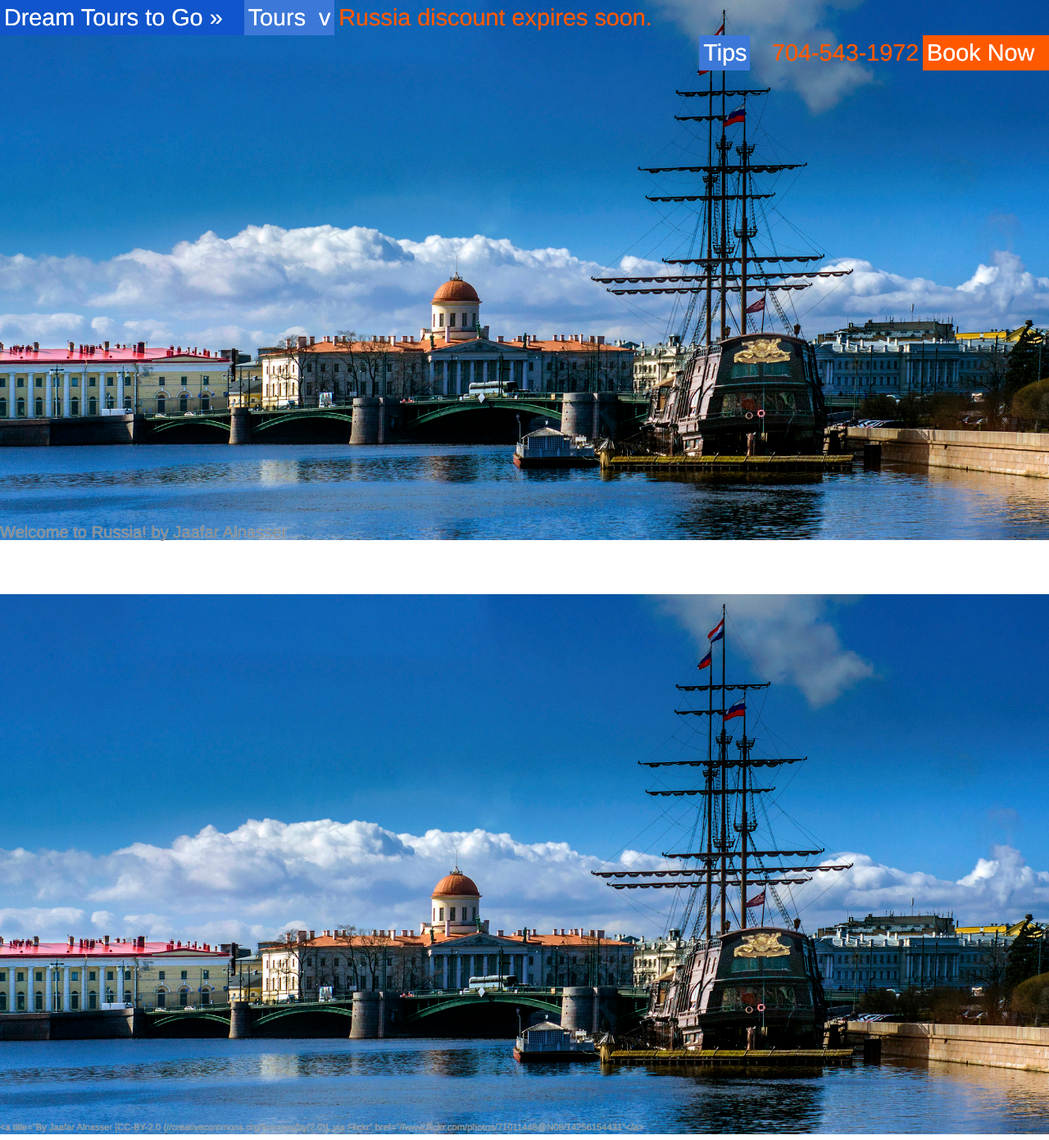
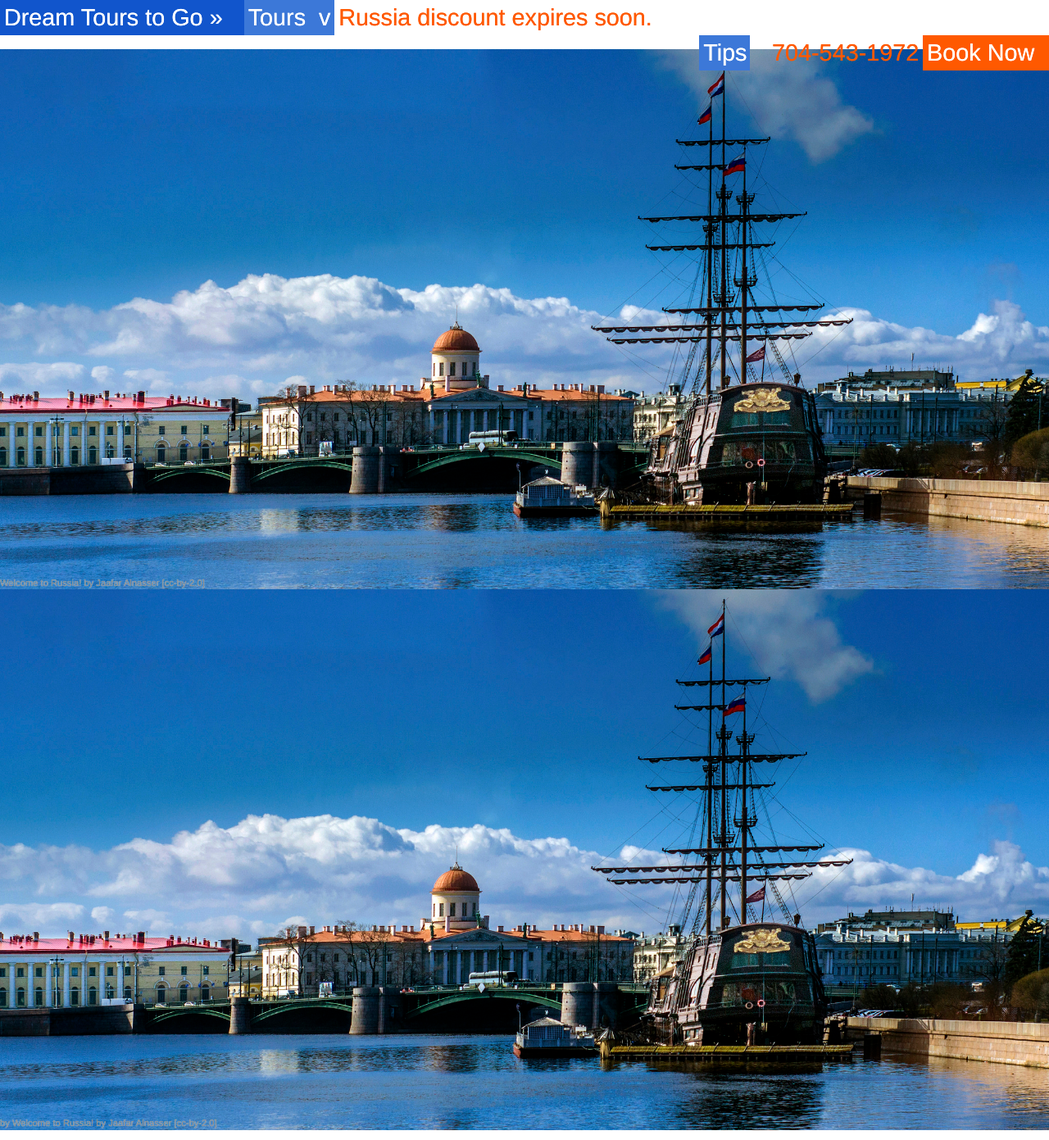
Before and after one commit to mifran/dream-tours-to-go, a Jekyll site: the page built from index.markdown, in a window 1280 px wide and 1391 px high. Shown: the whole window at 82% size. Built offline with Jekyll 4.4.1, drawn with Linux system fonts in a browser that asks for light colours; some web fonts are replaced.

Commit message:
begin removing hero section from layout

```diff
--- a/_layouts/default.html
+++ b/_layouts/default.html
@@ -29,15 +29,6 @@
   <body>
     <div id="container">
       <div id="nav" class="menu-bar clearfix">
-
-<div class="page hero">
-<div class="hero picture-book-page-image">
-<img src="{{ page.hero-image }}" alt="{{ page.hero-image-alt }}"/>
-<div class="picture-book-page-image-author">
-<a title="{{ page.hero-image-attribution }}" href="{{ page.hero-image-attribution-href }}">{{ page.hero-image-title}} by {{ page.hero-image-author }}</a>
-</div>
-</div>
-</div>
 
 <div class="menu-full"><div class="menu-part menu-part-1"><div class="level-1-button action">
 Dream Tours to Go »
--- a/index.markdown
+++ b/index.markdown
@@ -16,6 +16,18 @@ hero-image-author: Jaafar Alnasser
 
 </div>
 <div class="picture-book-page-image-author">
-<a title="By Jaafar Alnasser [CC-BY-2.0 (//creativecommons.org/licenses/by/2.0)], via Flickr" href="//www.flickr.com/photos/71011448@N08/14256154431"</a>
+<a title="By Jaafar Alnasser [CC-BY-2.0 (//creativecommons.org/licenses/by/2.0)], via Flickr" href="//www.flickr.com/photos/71011448@N08/14256154431">Welcome to Russia!</a> by Jaafar Alnasser &#91;<a href="//creativecommons.org/licenses/by/2.0">cc-by-2.0</a>&#93;
 </div>
 </div>
+
+<div id="p3" class="page">
+<div class="picture-book-page-image">
+<img src="images/welcome-to-russia-by-jaafar-alnasser-on-flickr-cc-by-2.0.jpg" alt="Welcome to Russia! by Jaafar Alnasser on Flickr, cc-by-2.0"/>
+</div>
+<div class="picture-book-page-text">
+
+</div>
+<div class="picture-book-page-image-author">
+by <a title="By Jaafar Alnasser [CC-BY-2.0 (//creativecommons.org/licenses/by/2.0)], via Flickr" href="//www.flickr.com/photos/71011448@N08/14256154431">Welcome to Russia!</a> by Jaafar Alnasser [<a href="//creativecommons.org/licenses/by/2.0">cc-by-2.0</a>]
+</div>
+</div>
```
